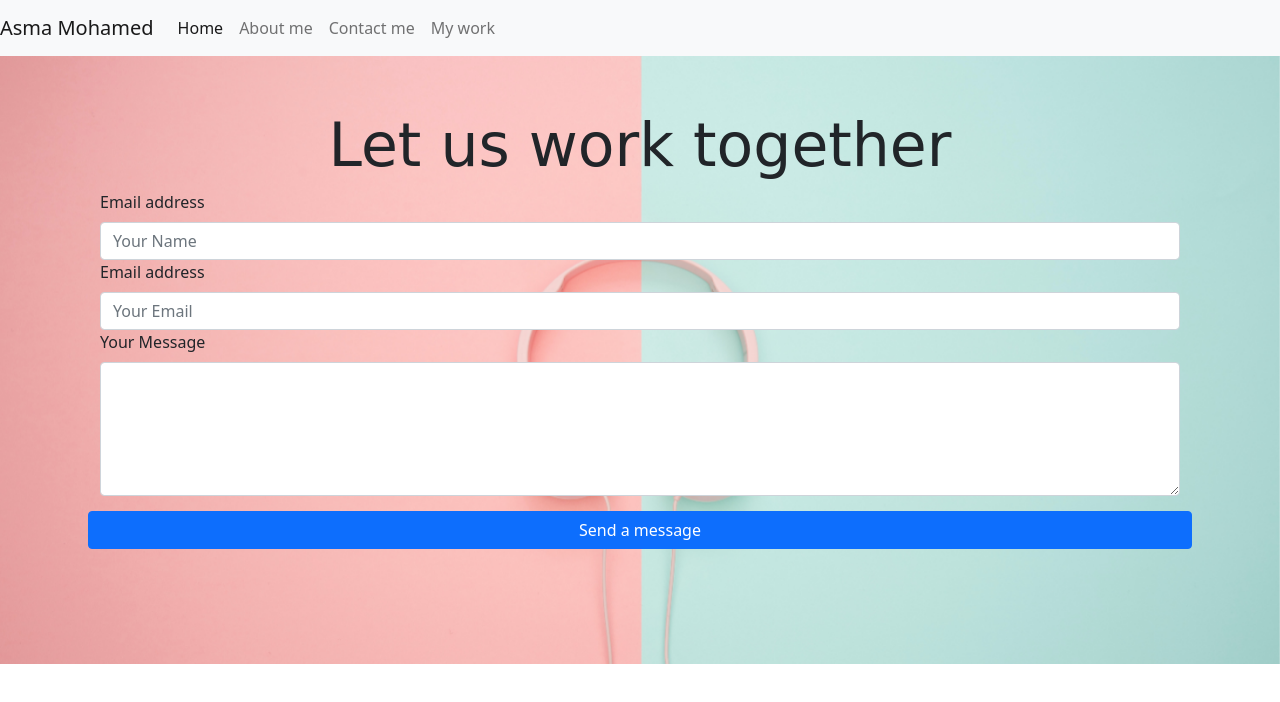
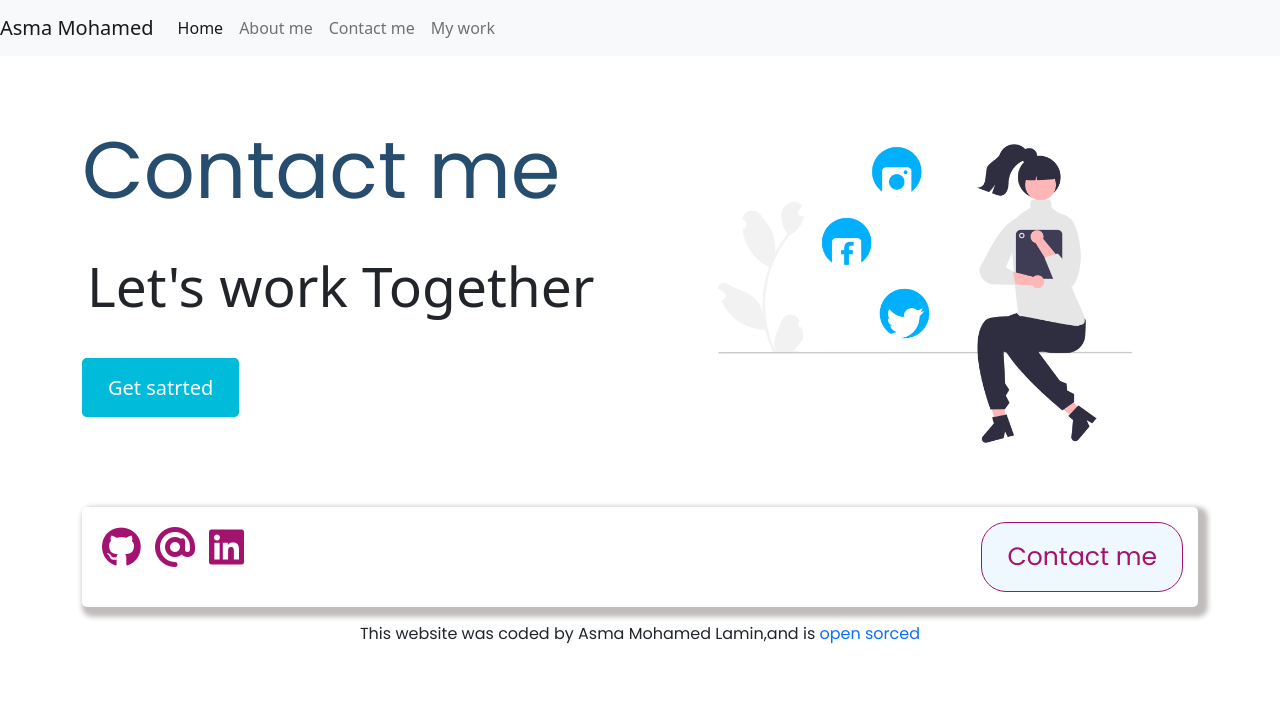
Before and after one commit to Asma710/portfolio-project, a plain HTML site: page contact.html in a window 1280 px wide. Drawn offline with nearby package versions, Linux system fonts and the light colour scheme; a web font is replaced by a local one.

Commit message:
changed the elements in contact page and added a photo

```diff
--- a/contact.html
+++ b/contact.html
@@ -74,46 +74,49 @@
         </ul>
       </div>
     </nav>
-    <div class="contact-inf">
-      <div class="contact-title">Let us work together</div>
+    <div class="container contact-inf">
       <div class="row">
-        <div class="col-ms-3">
-          <label for="exampleFormControlInput1" class="form-label"
-            >Email address</label
+        <div class="col-lg-6">
+          <div class="contact-title">Contact me</div>
+          <div class="contact-subtitle">Let's work Together</div>
+          <a href="mailto:as.mohamedlamine@gmail.com" class="button-contact"
+            >Get satrted</a
           >
-          <input
-            type="email"
-            class="form-control"
-            id="exampleFormControlInput1"
-            placeholder="Your Name"
-          />
         </div>
-        <div class="col-ms-3">
-          <label for="exampleFormControlInput1" class="form-label"
-            >Email address</label
-          >
-          <input
-            type="email"
-            class="form-control"
-            id="exampleFormControlInput1"
-            placeholder="Your Email"
-          />
+        <div class="col-lg-6">
+          <img src="/images/contact.png" class="img-fluid girl-photo" />
         </div>
-        <div class="col-ms-3">
-          <label for="exampleFormControlTextarea1" class="form-label"
-            >Your Message</label
-          >
-          <textarea
-            class="form-control"
-            id="exampleFormControlTextarea1"
-            rows="5"
-          ></textarea>
+      </div>
+      <div class="contact">
+        <div class="contact-icons">
+          <a
+            href="https://github.com/Asma710"
+            target="_blank"
+            title="Github contact"
+            ><i class="fa-brands fa-github icon-color"></i
+          ></a>
+          <a
+            href="mailto:as.nohamedlamine@gmail.com"
+            target="_blank"
+            title="Email contact"
+            ><i class="fa-solid fa-at icon-color"></i
+          ></a>
+          <a
+            href="https://www.linkedin.com/in/asma-mohamed-342693132/"
+            target="_blank"
+            title="linkedin contact"
+            ><i class="fa-brands fa-linkedin icon-color"></i
+          ></a>
         </div>
-
+        <a href="#" title="contact me"><button>Contact me</button></a>
+      </div>
+      <div class="sorce-code">
+        This website was coded by Asma Mohamed Lamin,and is
         <a
-          href="mailto:as.mohamedlamine@gmail.com"
-          class="btn btn-primary button-send"
-          >Send a message</a
+          href="https://github.com/Asma710/portfolio-project"
+          target="_blank"
+          title="github project"
+          >open sorced</a
         >
       </div>
     </div>
--- a/src/portfilo.css
+++ b/src/portfilo.css
@@ -115,23 +115,41 @@ p {
   height: 200px;
 }
 .contact-inf {
-  background-image: url("/images/photo.jpg");
-  background-position: center;
-  background-size: cover;
-  background-attachment: fixed;
-  height: 100%;
-
-  padding: 100px;
 }
 
 .contact-title {
-  text-align: center;
-  font-size: 60px;
-  font-family: var(--first-font-family);
+  color: #264c6e;
+  font-family: var(--second-font-family);
+  font-weight: 400;
+  font-size: 80px;
+  padding: 110px 0 0px;
+}
+.contact-subtitle {
+  padding: 15px 5px 45px;
+  font-size: 55px;
+  font-weight: 400;
 }
 .button-send {
   margin: 15px auto;
   display: block;
+}
+.girl-photo {
+  margin-top: 100px;
+  width: 900px;
+}
+.button-contact {
+  border: 1px solid #01bbda;
+  border-radius: 5px;
+  background: #01bbda;
+  transition: all 0.2s ease-in-out;
+  padding: 15px 25px;
+  color: white;
+  margin-top: 80px;
+  font-size: 20px;
+}
+.button-contact:hover {
+  background: white;
+  color: #01bbda;
 }
 button {
   font-family: var(--second-font-family);
@@ -244,10 +262,19 @@ a {
     padding: 5px;
   }
   .contact-inf {
-    height: 800px;
+    height: 600px;
   }
   .contact-title {
-    font-size: 15px;
+    text-align: center;
+    font-size: 50px;
+  }
+  .contact-subtitle {
+    text-align: center;
+    font-size: 40px;
+  }
+  .button-contact {
+    display: block;
+    margin: auto;
   }
 }
 @media (min-width: 768px) and (max-width: 1180px) {
```
Also changed, not shown: images/contact.png (added).
